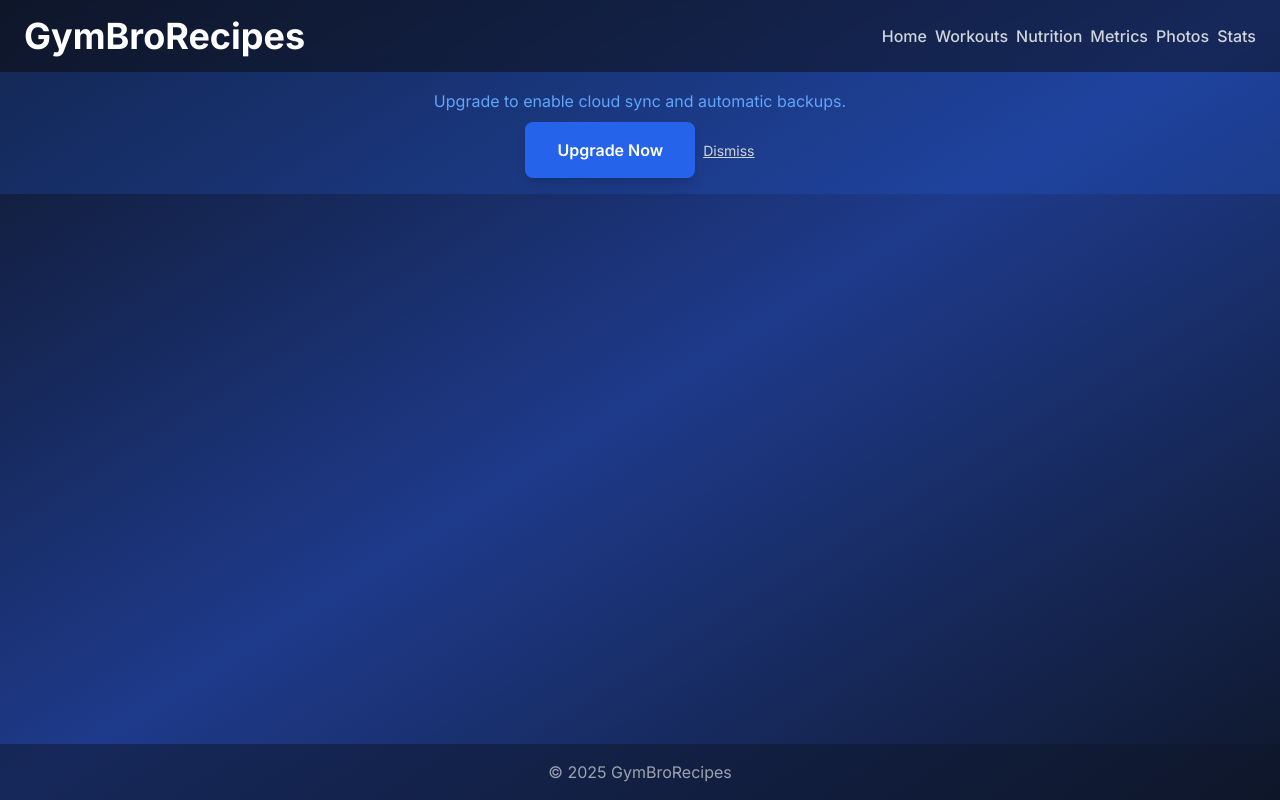
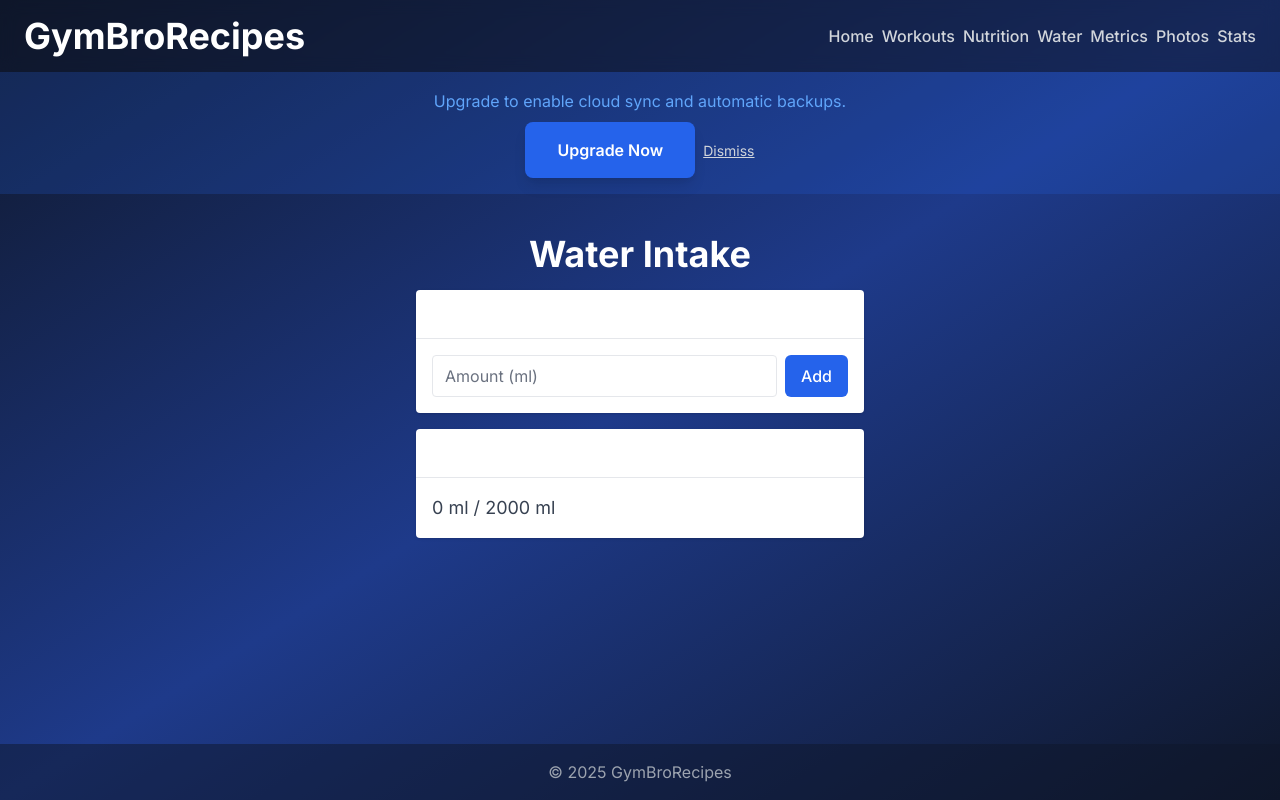
Before and after one commit to njvanas/GymBroRecipes, a React (Vite) app: page /water in a window 1280 px wide. Built offline with nearby package versions, Linux system fonts and the light colour scheme; no server answers.

Commit message:
Document water tracking feature

```diff
--- a/src/App.jsx
+++ b/src/App.jsx
@@ -7,6 +7,7 @@ import NutritionTracker from './components/NutritionTracker';
 import BodyMetrics from './components/BodyMetrics';
 import ProgressPhotos from './components/ProgressPhotos';
 import Stats from './components/Stats';
+import WaterTracker from './components/WaterTracker';
 import UpgradeBanner from './components/UpgradeBanner';
 import AddToHomeScreen from './components/AddToHomeScreen';
 import Link from './components/ui/Link';
@@ -42,6 +43,7 @@ function App() {
               <Link className="text-sm sm:text-base font-medium text-gray-300 hover:text-blue-400 transition-colors" to="/">Home</Link>
               <Link className="text-sm sm:text-base font-medium text-gray-300 hover:text-blue-400 transition-colors" to="/workout">Workouts</Link>
               <Link className="text-sm sm:text-base font-medium text-gray-300 hover:text-blue-400 transition-colors" to="/nutrition">Nutrition</Link>
+              <Link className="text-sm sm:text-base font-medium text-gray-300 hover:text-blue-400 transition-colors" to="/water">Water</Link>
               <Link className="text-sm sm:text-base font-medium text-gray-300 hover:text-blue-400 transition-colors" to="/metrics">Metrics</Link>
               <Link className="text-sm sm:text-base font-medium text-gray-300 hover:text-blue-400 transition-colors" to="/photos">Photos</Link>
               <Link className="text-sm sm:text-base font-medium text-gray-300 hover:text-blue-400 transition-colors" to="/stats">Stats</Link>
@@ -57,6 +59,7 @@ function App() {
             <Route path="/" element={<Home />} />
             <Route path="/workout" element={<WorkoutPlanner />} />
             <Route path="/nutrition" element={<NutritionTracker />} />
+            <Route path="/water" element={<WaterTracker />} />
             <Route path="/metrics" element={<BodyMetrics />} />
             <Route path="/photos" element={<ProgressPhotos />} />
             <Route path="/stats" element={<Stats />} />
--- /dev/null
+++ b/src/components/WaterTracker.jsx
@@ -0,0 +1,72 @@
+import React, { useEffect, useState } from 'react';
+import { get, set } from 'idb-keyval';
+import Button from './ui/Button';
+import Input from './ui/Input';
+import { Card, CardHeader, CardContent } from './ui/Card';
+
+const DAILY_GOAL = 2000; // ml
+
+const WaterTracker = () => {
+  const [amount, setAmount] = useState('');
+  const [total, setTotal] = useState(0);
+
+  useEffect(() => {
+    loadToday();
+  }, []);
+
+  const loadToday = async () => {
+    const logs = (await get('water_logs')) || [];
+    const today = new Date().toISOString().split('T')[0];
+    const entry = logs.find((l) => l.date === today);
+    setTotal(entry ? entry.amount : 0);
+  };
+
+  const saveAmount = async () => {
+    const ml = Number(amount) || 0;
+    if (!ml) return;
+    const logs = (await get('water_logs')) || [];
+    const today = new Date().toISOString().split('T')[0];
+    const idx = logs.findIndex((l) => l.date === today);
+    if (idx >= 0) {
+      logs[idx].amount += ml;
+    } else {
+      logs.push({ date: today, amount: ml });
+    }
+    await set('water_logs', logs);
+    setAmount('');
+    setTotal((t) => t + ml);
+  };
+
+  return (
+    <div className="max-w-md mx-auto space-y-4">
+      <h1 className="text-3xl font-bold md:text-4xl text-center">Water Intake</h1>
+      <Card>
+        <CardHeader>
+          <h2 className="text-xl font-semibold md:text-2xl">Log Water</h2>
+        </CardHeader>
+        <CardContent className="flex gap-2">
+          <Input
+            type="number"
+            aria-label="Water amount in ml"
+            placeholder="Amount (ml)"
+            value={amount}
+            onChange={(e) => setAmount(e.target.value)}
+          />
+          <Button onClick={saveAmount} aria-label="Add water">Add</Button>
+        </CardContent>
+      </Card>
+      <Card>
+        <CardHeader>
+          <h2 className="text-xl font-semibold md:text-2xl">Today's Total</h2>
+        </CardHeader>
+        <CardContent>
+          <p className="text-base md:text-lg leading-relaxed text-gray-700 dark:text-gray-100">
+            {total} ml / {DAILY_GOAL} ml
+          </p>
+        </CardContent>
+      </Card>
+    </div>
+  );
+};
+
+export default WaterTracker;
```
Also changed, not shown: 2 other files (tests, documents, lock files or other folders).
